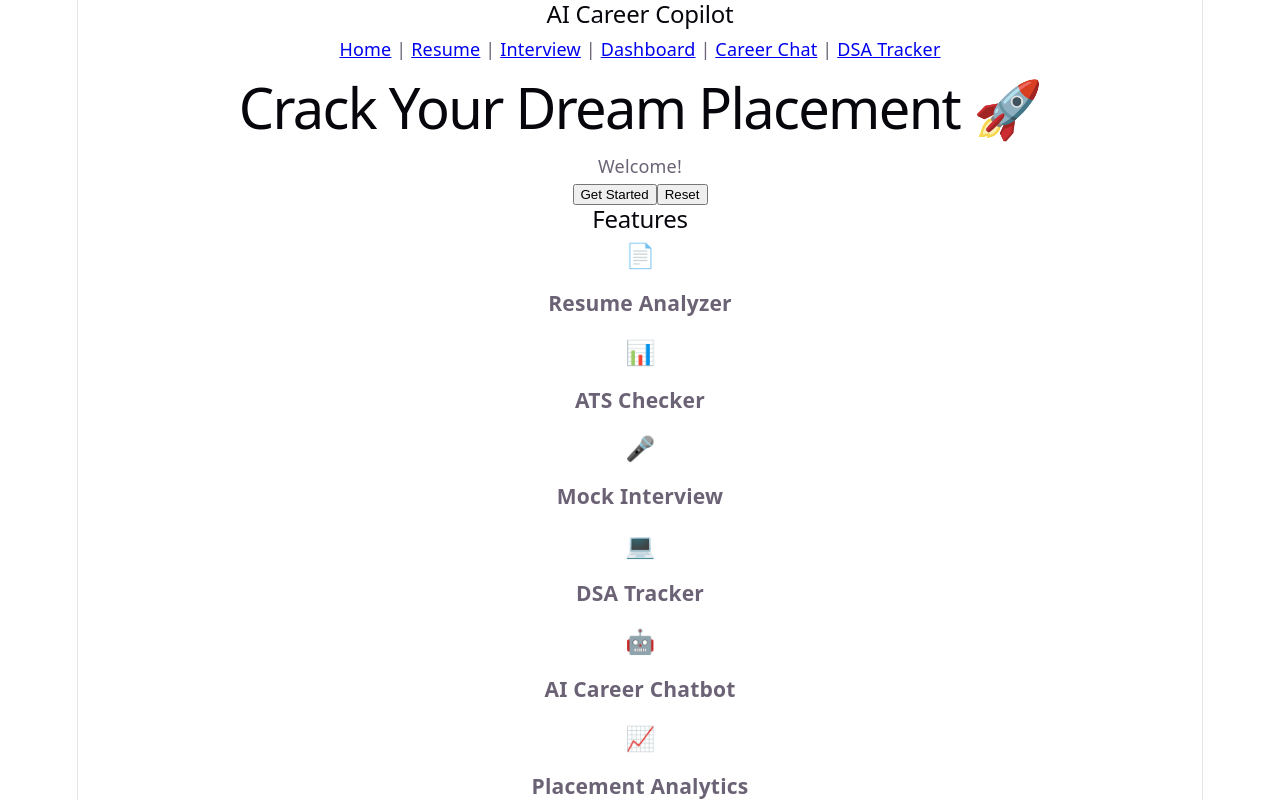
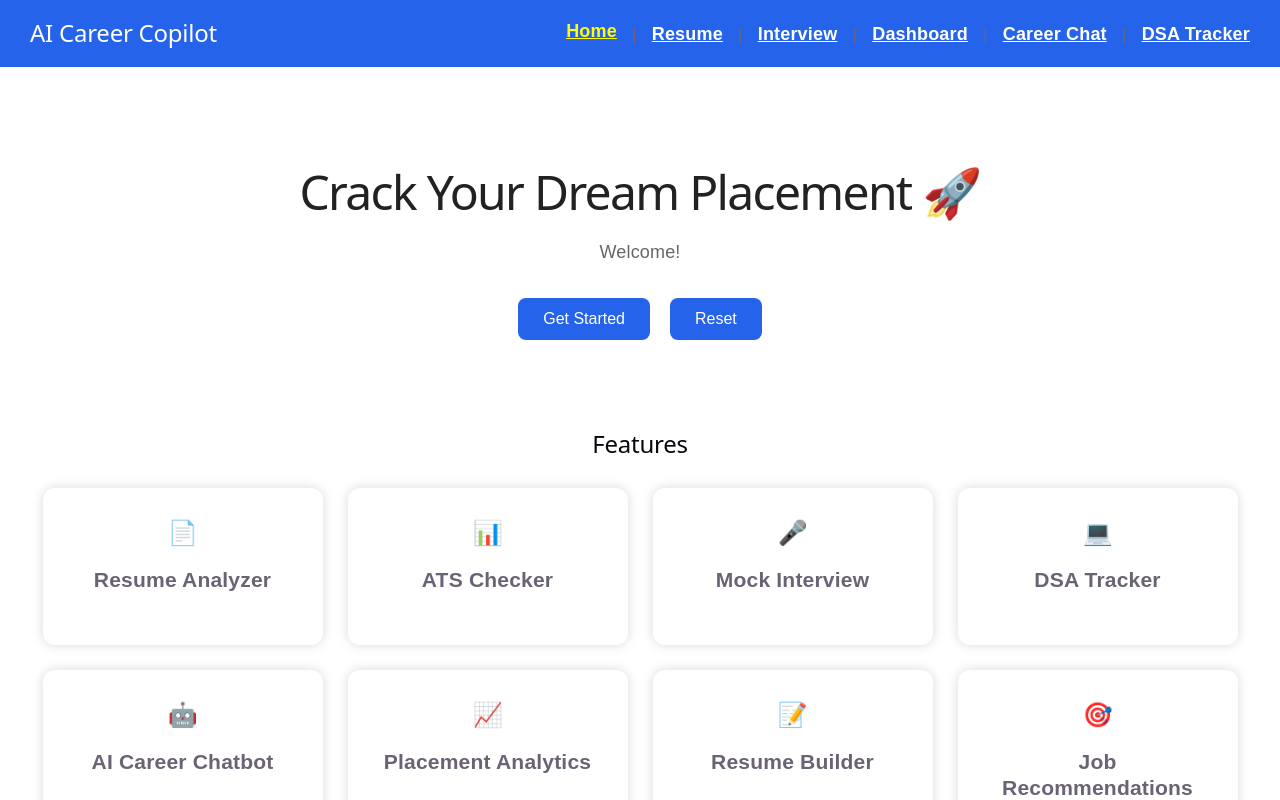
Before and after one commit to Srishti-Aggarwal14/ai-career-copilot, a React (Vite) app: page / in a window 1280 px wide. Shown: the top 800 px of the page. Built offline with nearby package versions, Linux system fonts and the light colour scheme.

Commit message:
Day 12: Added NavLink, active routes, 404 page and useNavigate

```diff
--- a/src/App.css
+++ b/src/App.css
@@ -5,7 +5,7 @@ body {
 
 nav{
     background:#2563eb;
-    padding:20px;
+    padding:18px 30px;
 
     display:flex;
 
@@ -20,23 +20,40 @@ nav h2{
 
     margin:0;
 
+    white-space:nowrap;
+
+}
+nav div{
+  display:flex;
+  gap:15px 15px;
+  align-items:center;
 }
 
 nav a{
 
     color:white;
 
-    text-decoration:none;
-
-    margin-left:20px;
+    /*margin-left:20px;*/
 
     font-weight:bold;
 
+    /*padding-bottom:4px;*/
+
+    transition:all 0.3s ease;
+
+    white-space:nowrap;
+
+
+}
+
+nav a.active{
+  color:yellow;
+  /*border-bottom :3px solid yellow;*/
+  padding-bottom:5px;
 }
 
 nav a:hover{
-
-    text-decoration:underline;
+  color:#ffeb3b;
 
 }
 
--- a/src/App.jsx
+++ b/src/App.jsx
@@ -1,3 +1,4 @@
+import "./App.css";
 import { BrowserRouter, Routes, Route } from "react-router-dom";
 
 import Navbar from "./components/Navbar";
@@ -11,6 +12,8 @@ import DSATracker from "./pages/DSATracker";
 import Profile from "./pages/Profile";
 import Analytics from "./pages/Analytics";
 import Settings from "./pages/Settings";
+import NotFound from "./pages/NotFound";
+import Demo from "./pages/Demo";
 
 function App() {
   return (
@@ -39,6 +42,10 @@ function App() {
 
         <Route path="/dsa" element={<DSATracker />} />
 
+        <Route path="*" element={<NotFound />} />
+
+        <Route path="/demo" element={<Demo />} />
+
       </Routes>
 
     </BrowserRouter>
--- a/src/components/navbar.jsx
+++ b/src/components/navbar.jsx
@@ -1,36 +1,64 @@
-import { Link } from "react-router-dom";
+import { NavLink } from "react-router-dom";
 
 function Navbar() {
   return (
-
     <nav>
-
       <h2>AI Career Copilot</h2>
 
-      <Link to="/">Home</Link>
+      <div>
+        <NavLink
+          to="/"
+          className={({ isActive }) => (isActive ? "active" : "")}
+        >
+          Home
+        </NavLink>
 
-      {" | "}
+        {" | "}
 
-      <Link to="/resume">Resume</Link>
+        <NavLink
+          to="/resume"
+          className={({ isActive }) => (isActive ? "active" : "")}
+        >
+          Resume
+        </NavLink>
 
-      {" | "}
+        {" | "}
 
-      <Link to="/interview">Interview</Link>
+        <NavLink
+          to="/interview"
+          className={({ isActive }) => (isActive ? "active" : "")}
+        >
+          Interview
+        </NavLink>
 
-      {" | "}
+        {" | "}
 
-      <Link to="/dashboard">Dashboard</Link>
+        <NavLink
+          to="/dashboard"
+          className={({ isActive }) => (isActive ? "active" : "")}
+        >
+          Dashboard
+        </NavLink>
 
-      {" | "}
+        {" | "}
 
-      <Link to="/career-chat">Career Chat</Link>
+        <NavLink
+          to="/career-chat"
+          className={({ isActive }) => (isActive ? "active" : "")}
+        >
+          Career Chat
+        </NavLink>
 
-      {" | "}
+        {" | "}
 
-      <Link to="/dsa">DSA Tracker</Link>
-
+        <NavLink
+          to="/dsa"
+          className={({ isActive }) => (isActive ? "active" : "")}
+        >
+          DSA Tracker
+        </NavLink>
+      </div>
     </nav>
-
   );
 }
 
--- a/src/index.css
+++ b/src/index.css
@@ -55,11 +55,11 @@ body {
 }
 
 #root {
-  width: 1126px;
+  width: 100%;
   max-width: 100%;
   margin: 0 auto;
+  padding :0;
   text-align: center;
-  border-inline: 1px solid var(--border);
   min-height: 100svh;
   display: flex;
   flex-direction: column;
--- /dev/null
+++ b/src/pages/Demo.jsx
@@ -0,0 +1,17 @@
+import { useNavigate } from "react-router-dom";
+
+function Demo() {
+  const navigate = useNavigate();
+
+  return (
+    <div style={{ textAlign: "center", marginTop: "50px" }}>
+      <h1>useNavigate Demo</h1>
+
+      <button onClick={() => navigate("/resume")}>
+        Go to Resume
+      </button>
+    </div>
+  );
+}
+
+export default Demo;
--- /dev/null
+++ b/src/pages/NotFound.jsx
@@ -0,0 +1,23 @@
+import { useNavigate } from "react-router-dom";
+
+function NotFound() {
+  const navigate = useNavigate();
+
+  return (
+    <div style={{ textAlign: "center", marginTop: "80px" }}>
+      <h1>404 😢</h1>
+
+      <h2>Page Not Found</h2>
+
+      <p>
+        Oops! The page you are looking for doesn't exist.
+      </p>
+
+      <button onClick={() => navigate("/")}>
+        🏠 Back to Home
+      </button>
+    </div>
+  );
+}
+
+export default NotFound;
```
Also changed, not shown: 1 other file (tests, documents, lock files or other folders).
